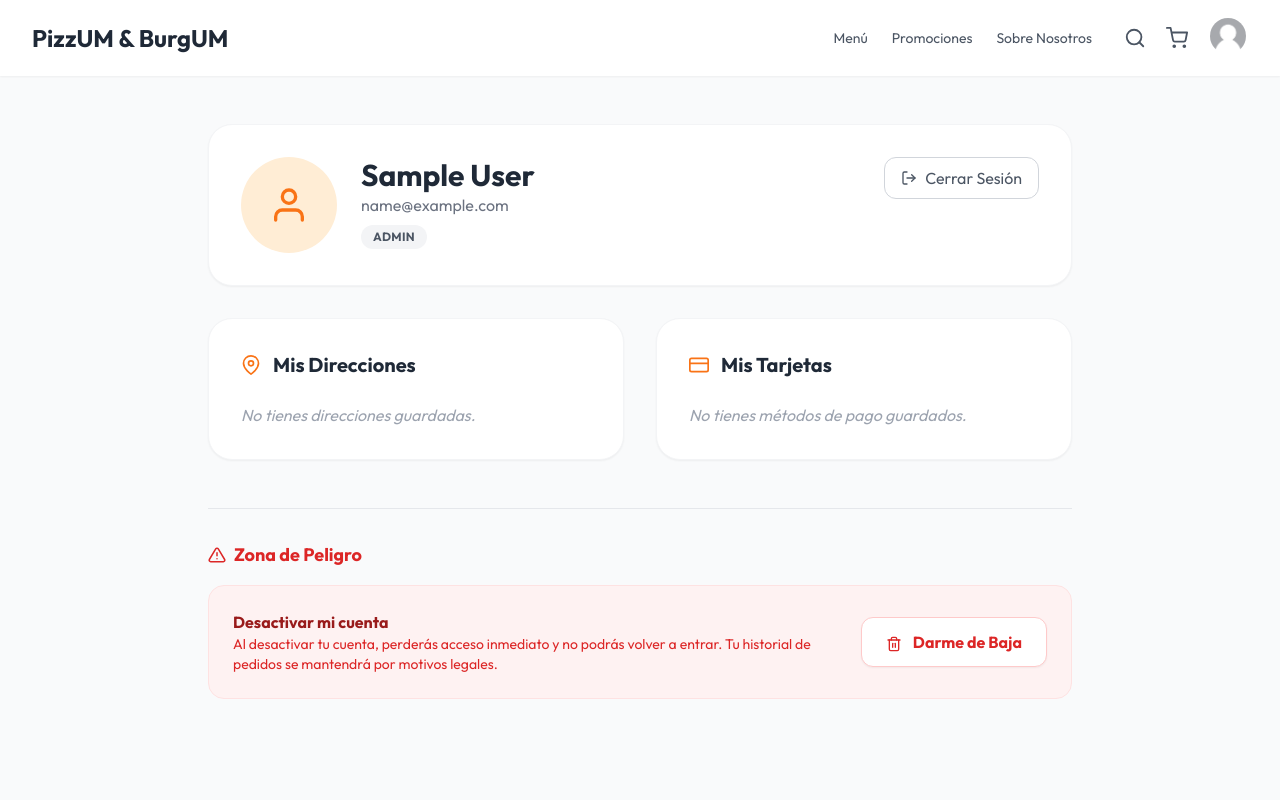
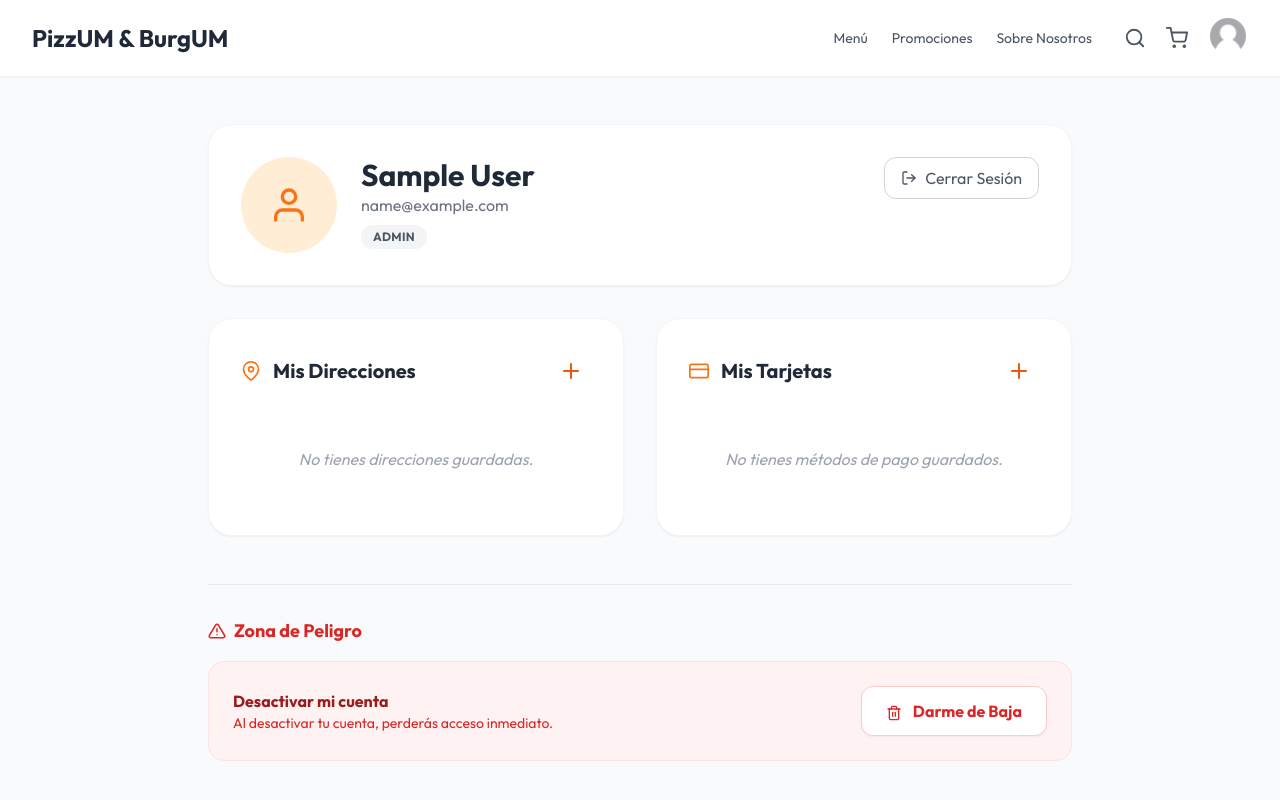
Before and after one commit to J-e-r-o/Kyubit, a React (Vite) app in the folder frontend/: page /perfil in a window 1280 px wide. Shown: the top 800 px of the page. Built offline with nearby package versions, Linux system fonts and the light colour scheme; sample sign-in values are in the browser's storage.

Commit message:
front de admin

```diff
--- a/frontend/src/pages/MyCreationsPage.jsx
+++ b/frontend/src/pages/MyCreationsPage.jsx
@@ -31,7 +31,7 @@ const MyCreationsPage = () => {
 
   }, [navigate]);
 
-  // --- FUNCIÓN INTELIGENTE DE CÁLCULO DE PRECIO ---
+  // CÁLCULO DE PRECIO
   const calculateCurrentPrice = (creation) => {
       // Helper para buscar precio por nombre
       const getCostByName = (name) => {
@@ -48,19 +48,14 @@ const MyCreationsPage = () => {
       let baseCost = 0;
 
       if (creation.productType === 'PIZZA') {
-          // Pizza: Tamaño + Masa + Salsa + Queso
           baseCost = getCostByName(creation.size) +
                      getCostByName(creation.crust) +
                      getCostByName(creation.sauce) +
                      getCostByName(creation.cheese);
       } else if (creation.productType === 'BURGER') {
-          // Burger: Pan + (Carne * Cantidad)
-          // Nota: 'crust' guarda el pan, 'meatType' la carne
           const meatPrice = getCostByName(creation.meatType);
-          const bunPrice = getCostByName(creation.crust); // Reusamos campo crust
+          const bunPrice = getCostByName(creation.crust);
 
-          // Carne extra? (Asumiendo lógica: precio base incluye 1 carne, extras se cobran o se cobra todo unitario)
-          // Usaremos la misma lógica que en BurgerCreation: Suma todo.
           baseCost = bunPrice + (meatPrice * (creation.meatCount || 1));
       }
 
@@ -68,7 +63,6 @@ const MyCreationsPage = () => {
   };
 
   const handleOrderNow = async (creation) => {
-    // 1. Calcular precio actualizado al día de hoy
     const currentPrice = calculateCurrentPrice(creation);
 
     console.log(`Recalculando precio para ${creation.name}: $${currentPrice}`);
@@ -76,10 +70,10 @@ const MyCreationsPage = () => {
     const payload = {
         userId: user.id,
         quantity: 1,
-        unitPrice: currentPrice, // <--- ENVIAMOS EL PRECIO REAL
+        unitPrice: currentPrice,
         creation: {
             ...creation,
-            id: null, // Nueva instancia para la orden
+            id: null,
             isFavorite: false
         }
     };
--- a/frontend/src/pages/ProfilePage.jsx
+++ b/frontend/src/pages/ProfilePage.jsx
@@ -2,16 +2,21 @@ import React, { useState, useEffect } from 'react';
 import { useNavigate } from 'react-router-dom';
 import HomePageNav from '../components/HomePageNav';
 import api from '../services/api';
-import { FiUser, FiMapPin, FiCreditCard, FiLogOut, FiTrash2, FiAlertTriangle } from 'react-icons/fi';
+import { FiUser, FiMapPin, FiCreditCard, FiLogOut, FiTrash2, FiAlertTriangle, FiPlus } from 'react-icons/fi';
+import Modal from '../components/Modal';
+import AddressForm from '../components/AddressForm';
+import PaymentForm from '../components/PaymentForm';
 
 const ProfilePage = () => {
   const navigate = useNavigate();
 
-  // 1. Cargar datos desde LocalStorage (Como pidió el profesor)
   const [user, setUser] = useState(() => {
     const saved = localStorage.getItem("user");
     return saved ? JSON.parse(saved) : null;
   });
+
+  const [isAddressModalOpen, setIsAddressModalOpen] = useState(false);
+  const [isPaymentModalOpen, setIsPaymentModalOpen] = useState(false);
 
   useEffect(() => {
     if (!user) {
@@ -19,13 +24,49 @@ const ProfilePage = () => {
     }
   }, [user, navigate]);
 
-  // 2. Función para Cerrar Sesión (Logout normal)
+  // LÓGICA AGREGAR DIRECCIÓN
+  const handleAddAddress = async (newAddressData) => {
+    try {
+        const response = await api.post(`/users/${user.id}/addresses`, newAddressData);
+        const savedAddress = response.data;
+
+        // Actualizar estado y localStorage
+        const updatedUser = { ...user, addresses: [...(user.addresses || []), savedAddress] };
+        localStorage.setItem("user", JSON.stringify(updatedUser));
+        setUser(updatedUser);
+        setIsAddressModalOpen(false);
+        alert("Dirección agregada correctamente");
+
+    } catch (error) {
+        console.error("Error guardando dirección", error);
+        alert("Error al guardar la dirección");
+    }
+  };
+
+  //  LÓGICA AGREGAR PAGO
+  const handleAddPayment = async (newPaymentData) => {
+    try {
+        const response = await api.post(`/users/${user.id}/payments`, newPaymentData);
+        const savedPayment = response.data;
+
+        // Actualizar estado y localStorage
+        const updatedUser = { ...user, payments: [...(user.payments || []), savedPayment] };
+        localStorage.setItem("user", JSON.stringify(updatedUser));
+        setUser(updatedUser);
+        setIsPaymentModalOpen(false);
+        alert("Método de pago agregado correctamente");
+
+    } catch (error) {
+        console.error("Error guardando pago", error);
+        alert("Error al guardar el método de pago");
+    }
+  };
+
   const handleLogout = () => {
     localStorage.removeItem("user");
     navigate('/login');
   };
 
-  // 3. Función para DARSE DE BAJA (Soft Delete)
   const handleDeleteAccount = async () => {
     const confirmDelete = window.confirm(
       "¿Estás seguro de que quieres darte de baja? Tu cuenta quedará inactiva y no podrás volver a iniciar sesión."
@@ -34,16 +75,11 @@ const ProfilePage = () => {
     if (!confirmDelete) return;
 
     try {
-      // Llamada al endpoint que creamos en UserController
       await api.delete(`/users/${user.id}`);
-
       alert("Tu cuenta ha sido desactivada correctamente. Esperamos verte pronto.");
-
-      // Limpiamos todo y redirigimos
       localStorage.removeItem("user");
-      localStorage.removeItem("cart"); // Limpieza opcional del carrito local si existe
-      window.location.href = "/login"; // Forzamos recarga completa
-
+      localStorage.removeItem("cart");
+      window.location.href = "/login";
     } catch (error) {
       console.error("Error al dar de baja:", error);
       alert("Hubo un error al intentar desactivar la cuenta.");
@@ -70,25 +106,27 @@ const ProfilePage = () => {
               {user.role}
             </span>
           </div>
-          <button
-            onClick={handleLogout}
-            className="flex items-center gap-2 px-4 py-2 border border-gray-300 rounded-xl hover:bg-gray-50 text-gray-600 transition"
-          >
+          <button onClick={handleLogout} className="flex items-center gap-2 px-4 py-2 border border-gray-300 rounded-xl hover:bg-gray-50 text-gray-600 transition">
             <FiLogOut /> Cerrar Sesión
           </button>
         </div>
 
         <div className="grid grid-cols-1 md:grid-cols-2 gap-8">
 
-          {/* SECCIÓN DIRECCIONES (Desde LocalStorage) */}
-          <div className="bg-white rounded-3xl shadow-sm p-8 border border-gray-100">
-            <div className="flex items-center gap-3 mb-6 text-gray-800">
-                <FiMapPin className="text-orange-500 text-xl" />
-                <h2 className="text-xl font-bold">Mis Direcciones</h2>
+          {/* SECCIÓN DIRECCIONES */}
+          <div className="bg-white rounded-3xl shadow-sm p-8 border border-gray-100 flex flex-col">
+            <div className="flex items-center justify-between mb-6">
+                <div className="flex items-center gap-3 text-gray-800">
+                    <FiMapPin className="text-orange-500 text-xl" />
+                    <h2 className="text-xl font-bold">Mis Direcciones</h2>
+                </div>
+                <button onClick={() => setIsAddressModalOpen(true)} className="text-orange-600 hover:bg-orange-50 p-2 rounded-full transition">
+                    <FiPlus size={24}/>
+                </button>
             </div>
 
             {user.addresses && user.addresses.length > 0 ? (
-              <ul className="space-y-4">
+              <ul className="space-y-4 flex-1">
                 {user.addresses.map((addr) => (
                   <li key={addr.id} className="p-4 bg-gray-50 rounded-xl border border-gray-200">
                     <p className="font-bold text-gray-800">{addr.street} {addr.number}</p>
@@ -98,19 +136,24 @@ const ProfilePage = () => {
                 ))}
               </ul>
             ) : (
-              <p className="text-gray-400 italic">No tienes direcciones guardadas.</p>
+              <div className="text-center py-8 text-gray-400 italic flex-1">No tienes direcciones guardadas.</div>
             )}
           </div>
 
-          {/* SECCIÓN PAGOS (Desde LocalStorage) */}
-          <div className="bg-white rounded-3xl shadow-sm p-8 border border-gray-100">
-            <div className="flex items-center gap-3 mb-6 text-gray-800">
-                <FiCreditCard className="text-orange-500 text-xl" />
-                <h2 className="text-xl font-bold">Mis Tarjetas</h2>
+          {/* SECCIÓN PAGOS */}
+          <div className="bg-white rounded-3xl shadow-sm p-8 border border-gray-100 flex flex-col">
+            <div className="flex items-center justify-between mb-6">
+                <div className="flex items-center gap-3 text-gray-800">
+                    <FiCreditCard className="text-orange-500 text-xl" />
+                    <h2 className="text-xl font-bold">Mis Tarjetas</h2>
+                </div>
+                <button onClick={() => setIsPaymentModalOpen(true)} className="text-orange-600 hover:bg-orange-50 p-2 rounded-full transition">
+                    <FiPlus size={24}/>
+                </button>
             </div>
 
             {user.payments && user.payments.length > 0 ? (
-              <ul className="space-y-4">
+              <ul className="space-y-4 flex-1">
                 {user.payments.map((pay) => (
                   <li key={pay.id} className="p-4 bg-gray-50 rounded-xl border border-gray-200 flex justify-between items-center">
                     <div>
@@ -124,12 +167,12 @@ const ProfilePage = () => {
                 ))}
               </ul>
             ) : (
-              <p className="text-gray-400 italic">No tienes métodos de pago guardados.</p>
+              <div className="text-center py-8 text-gray-400 italic flex-1">No tienes métodos de pago guardados.</div>
             )}
           </div>
         </div>
 
-        {/* ZONA DE PELIGRO (BAJA LÓGICA) */}
+        {/* ZONA DE DARSE DE BAJA */}
         <div className="mt-12 pt-8 border-t border-gray-200">
             <h3 className="text-lg font-bold text-red-600 mb-4 flex items-center gap-2">
                 <FiAlertTriangle /> Zona de Peligro
@@ -138,8 +181,7 @@ const ProfilePage = () => {
                 <div>
                     <p className="text-red-800 font-semibold">Desactivar mi cuenta</p>
                     <p className="text-red-600 text-sm">
-                        Al desactivar tu cuenta, perderás acceso inmediato y no podrás volver a entrar.
-                        Tu historial de pedidos se mantendrá por motivos legales.
+                        Al desactivar tu cuenta, perderás acceso inmediato.
                     </p>
                 </div>
                 <button
@@ -152,6 +194,16 @@ const ProfilePage = () => {
         </div>
 
       </div>
+
+      {/* MODALES */}
+      <Modal isOpen={isAddressModalOpen} onClose={() => setIsAddressModalOpen(false)} title="Agregar dirección">
+        <AddressForm onSave={handleAddAddress} />
+      </Modal>
+
+      <Modal isOpen={isPaymentModalOpen} onClose={() => setIsPaymentModalOpen(false)} title="Agregar Tarjeta">
+        <PaymentForm onSave={handleAddPayment} />
+      </Modal>
+
     </div>
   );
 };
```
Also changed, not shown: frontend/src/App.jsx (+7 -7 lines).
